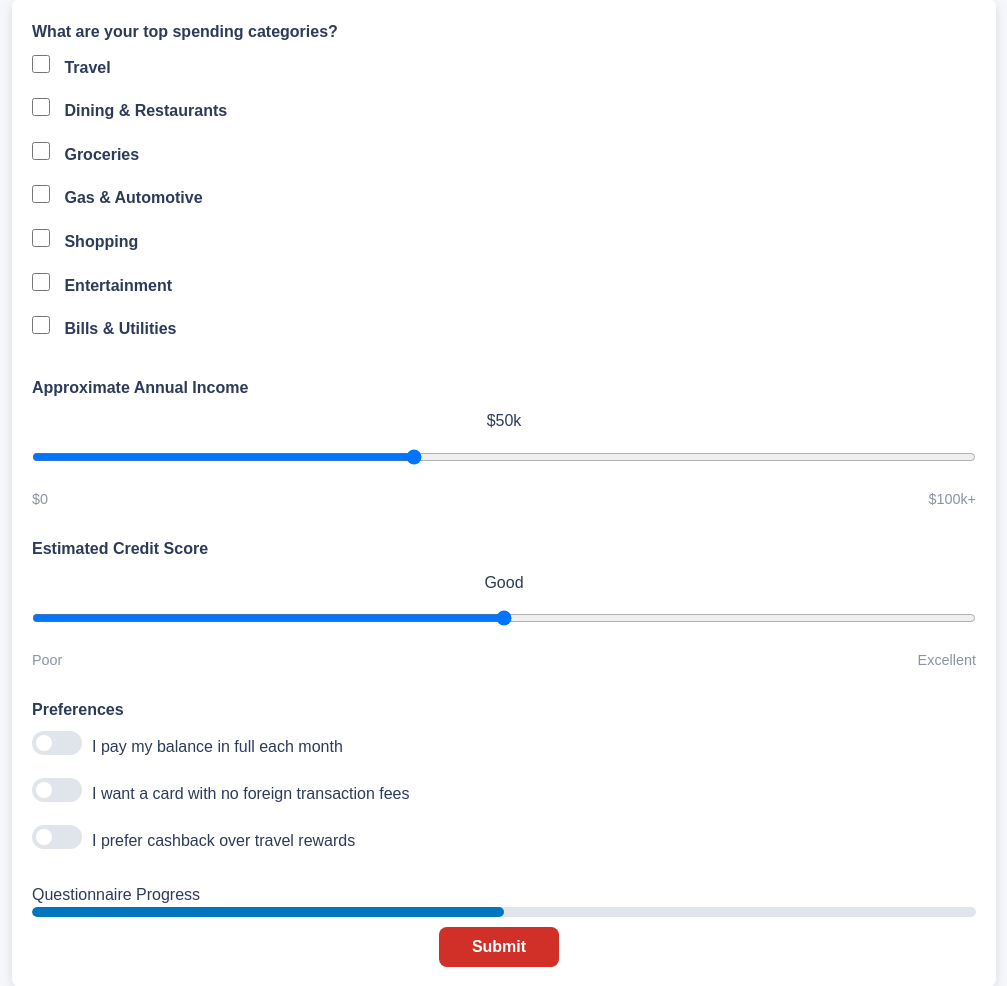
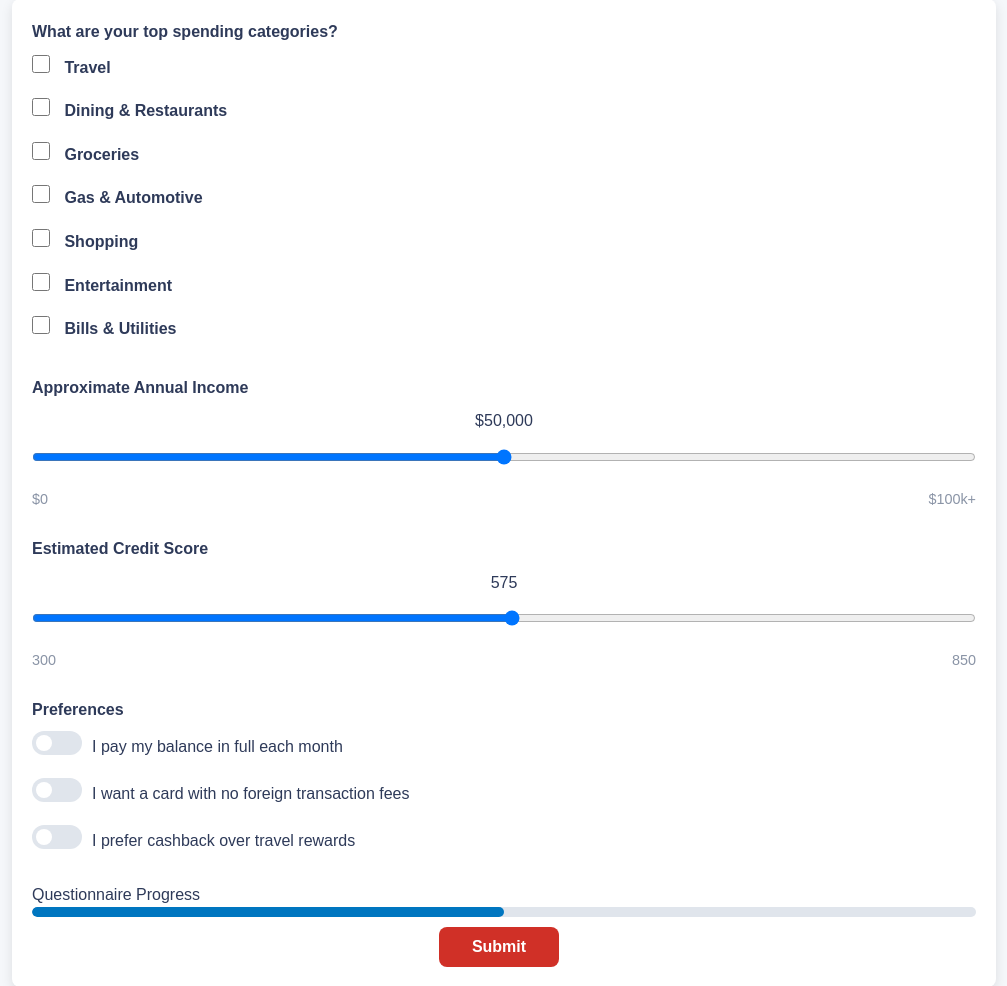
Before and after one commit to BootyChu/HackKnight-, a Flask app: page / in a window 1280 px wide. Shown: the part 1101-2087 px from the top of the page, without its empty margins (136-1143 px from the left). Run offline with Flask 3, Linux system fonts and the light colour scheme.

Commit message:
Fixed Values not being posted to the database

```diff
--- a/capital_one_recommender/app/routes/main.py
+++ b/capital_one_recommender/app/routes/main.py
@@ -140,9 +140,10 @@ def submit_questionnaire():
             return redirect(url_for('main.questionnaire'))
 
         # Extract user preferences
-        pay_balance_in_full = 'pay_balance_in_full' in request.form
-        no_foreign_fees = 'no_foreign_fees' in request.form
-        prefer_cashback = 'prefer_cashback' in request.form
+        # Extract boolean values correctly
+        pay_balance_in_full = request.form.get('pay_balance_in_full') is not None
+        no_foreign_fees = request.form.get('no_foreign_fees') is not None
+        prefer_cashback = request.form.get('prefer_cashback') is not None
 
         # ✅ Debugging: Print values to confirm they are captured correctly
         print(f"Travel: {travel}, Dining: {dining}, Groceries: {groceries}")
--- a/capital_one_recommender/app/static/js/accessibility.js
+++ b/capital_one_recommender/app/static/js/accessibility.js
@@ -2,15 +2,12 @@ function updateSlider(sliderId, displayId) {
     const slider = document.getElementById(sliderId);
     const display = document.getElementById(displayId);
 
-    // Define label mappings for each slider
-    const incomeLabels = ["Below $30k", "$30k-$50k", "$50k-$70k", "$70k-$90k", "$90k-$100k", "$100k+"];
-    const creditLabels = ["Poor", "Fair", "Good", "Very Good", "Excellent"];
 
     // Choose the correct label based on slider ID
     if (sliderId === "income-range") {
-        display.textContent = incomeLabels[slider.value];
+        display.textContent = `${slider.value}`;
     } else if (sliderId === "credit-score") {
-        display.textContent = creditLabels[slider.value];
+        display.textContent = `${slider.value}`;
     }
 }
 
--- a/capital_one_recommender/app/templates/index.html
+++ b/capital_one_recommender/app/templates/index.html
@@ -123,8 +123,8 @@
             <div class="form-group">
               <label for="annual_income">Approximate Annual Income</label>
               <div class="slider-container">
-                <center><span class="slider-value" id="income-value">$50k</span></center> <!-- Floats above thumb -->
-                  <input type="range" id="income-range" min="0" max="5" step="1" value="2" oninput="updateSlider('income-range', 'income-value')">
+                <center><span class="slider-value" id="income-value">$50,000</span></center> <!-- Floats above thumb -->
+                  <input type="range" name="annual_income" id="income-range" min="0" max="100000" step="5000" value="50000" oninput="updateSlider('income-range', 'income-value')">
 
                   <div class="slider-labels">
                       <span>$0</span>
@@ -136,11 +136,11 @@
           <div class="form-group">
               <label for="credit-score">Estimated Credit Score</label>
               <div class="slider-container">
-                  <center><span class="slider-value" id="credit-value">Good</span></center><!-- Floats above thumb -->
-                  <input type="range" id="credit-score" min="0" max="4" step="1" value="2" oninput="updateSlider('credit-score', 'credit-value')">
+                  <center><span class="slider-value" id="credit-value">575</span></center><!-- Floats above thumb -->
+                  <input type="range" name="credit_score" id="credit-score" min="300" max="850" step="10" value="575" oninput="updateSlider('credit-score', 'credit-value')">
                   <div class="slider-labels">
-                      <span>Poor</span>
-                      <span>Excellent</span>
+                      <span>300</span>
+                      <span>850</span>
                   </div>
               </div>
           </div>
@@ -149,7 +149,7 @@
             <label>Preferences</label>
             <div class="toggle-group">
               <label class="toggle">
-                <input type="checkbox" id="full-balance">
+                <input type="checkbox" id="full-balance" name="pay_balance_in_full">
                 <span class="toggle-slider"></span>
               </label>
               <span>I pay my balance in full each month</span>
@@ -157,7 +157,7 @@
 
             <div class="toggle-group">
               <label class="toggle">
-                <input type="checkbox" id="no-foreign-fees">
+                <input type="checkbox" id="no-foreign-fees" name="no_foreign_fees">
                 <span class="toggle-slider"></span>
               </label>
               <span>I want a card with no foreign transaction fees</span>
@@ -165,7 +165,7 @@
 
             <div class="toggle-group">
               <label class="toggle">
-                <input type="checkbox" id="prefer-cashback">
+                <input type="checkbox" id="prefer-cashback" name="prefer_cashback">
                 <span class="toggle-slider"></span>
               </label>
               <span>I prefer cashback over travel rewards</span>
```
